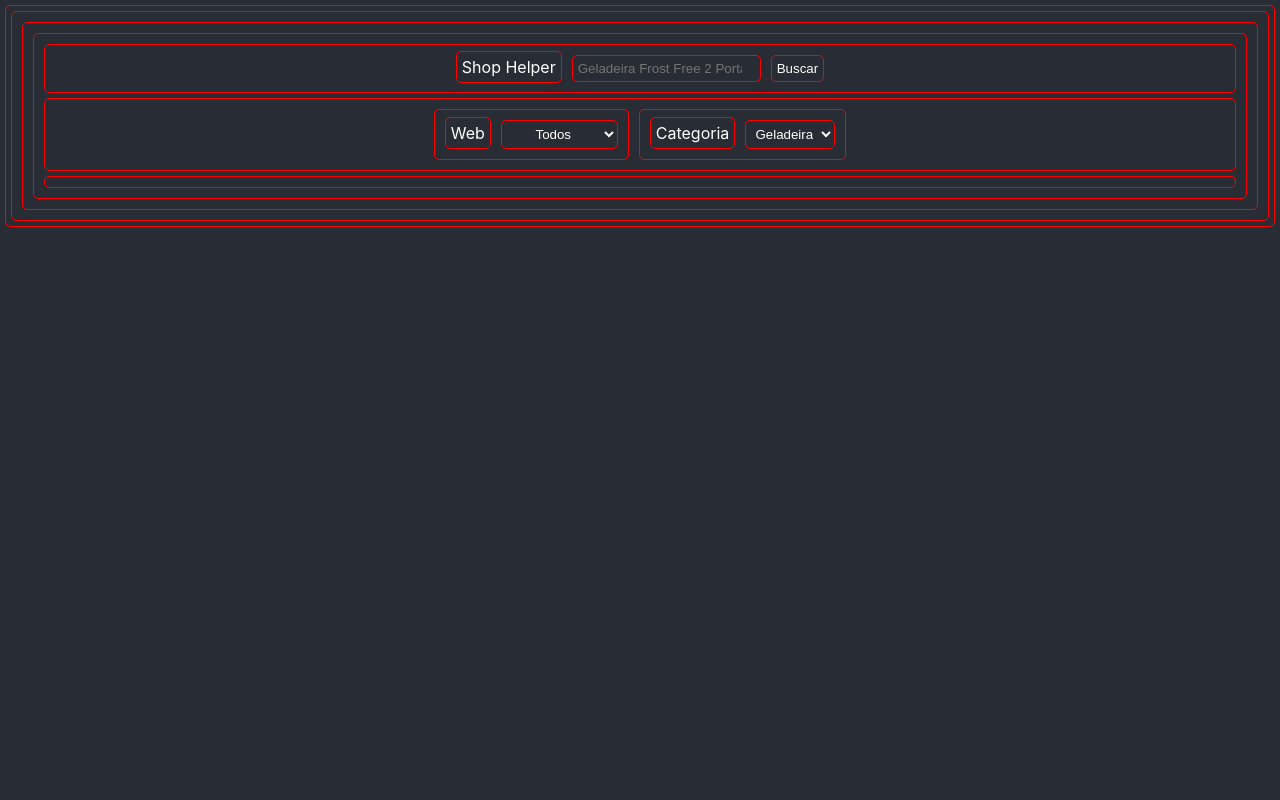
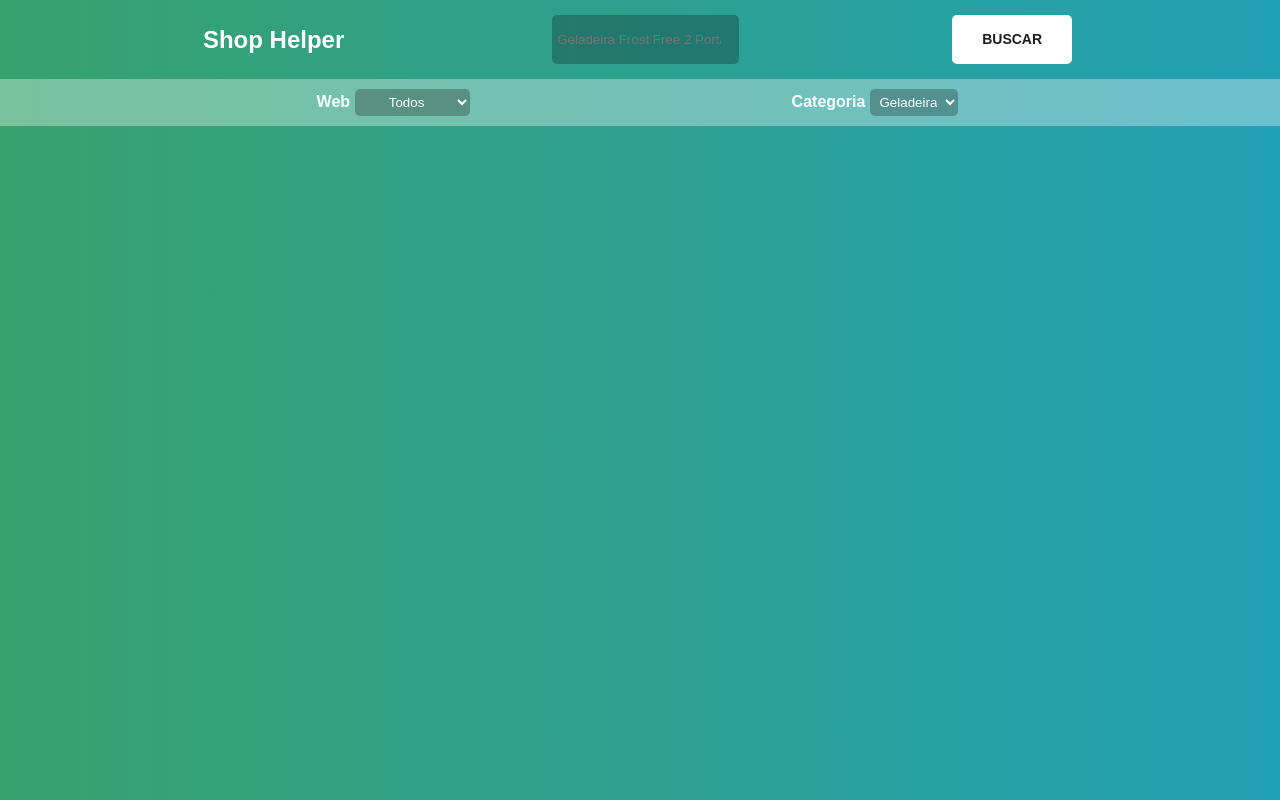
Before and after one commit to gabrielrodriguesleite/shop-helper, a React (Create React App) app: page / in a window 1280 px wide. Built offline with nearby package versions, Linux system fonts and the light colour scheme.

Commit message:
feat: style improved

```diff
--- a/src/App.css
+++ b/src/App.css
@@ -1,18 +1,71 @@
-* {
-  box-sizing: border-box;
+input {
+  background-color: #00000040;
+}
+
+input, select, button{
   margin: 5px;
   padding: 5px;
-  border: 1px solid red;
-  background-color: #282c34;
-  color: white;
-  text-align: center;
   border-radius: 5px;
 }
 
-.category-section {
+section {
+  margin: 5px 0;
+  padding: 5px 0;
+}
+
+select {
+  background-color: #00000040;
+}
+
+.logo {
+  display: flex;
+  justify-content: center;
+  align-items: center;
+  font-size: 1.5rem;
+  font-weight: 800;
+}
+
+.search-bar, .category-section {
   display: flex;
   flex-direction: row;
-  justify-content: center;
+  justify-content: space-evenly;
+  align-items: stretch;
+}
+
+.category-section {
+  background-color: #ffffff55;
+  border-radius: 0;
+  width: 100vw;
+  font-weight: 800;
+}
+
+button {
+  font-size: 14px;
+  background: #fff;
+  color: #1b1d21;
+  transition: all 0.3s linear;
+  -webkit-transition: all 0.3s linear;
+  -moz-transition: all 0.3s linear;
+  -o-transition: all 0.3s linear;
+  -ms-transition: all 0.3s linear;
+  padding: 14px 30px 14px 30px;
+  line-height: 1.5;
+  text-transform: uppercase;
+  white-space: nowrap;
+  vertical-align: middle;
+  font-weight: bold;
+  text-align: center;
+  cursor: pointer;
+}
+
+button:hover {
+  background: #333;
+  color: #fff;
+}
+
+button:focus {
+  color: #fff;
+  background: #1b1d21;
 }
 
 .cards {
@@ -21,15 +74,3 @@
   flex-wrap: wrap;
   justify-content: center;
 }
-
-img {
-  width: 200px;
-}
-
-.fake-anchor:hover {
-  background-color: gray;
-}
-
-a:hover {
-  border: 1px dashed blue
-}
--- a/src/App.jsx
+++ b/src/App.jsx
@@ -26,7 +26,9 @@ function App() {
 
       {/* ========== SEARCH AREA ========== */}
       <section className="search-bar">
-        <span>Shop Helper</span>
+        <div  className='logo'>
+          <span>Shop Helper</span>
+        </div>
 
         <input
           type="search"
--- /dev/null
+++ b/src/components/Card.css
@@ -0,0 +1,66 @@
+.Card {
+  margin: 1rem;
+  padding: 0;
+  background-color: #1b1d2166;
+
+  width: 20rem;
+  height: 25rem;
+
+  border-radius: 4px;
+
+  transition-duration: .3s;
+  transition-timing-function: ease-in-out;
+
+  padding-bottom: .2rem;
+}
+
+.Card:hover {
+  width: 21rem;
+  height: 26rem;
+  padding-bottom: 1rem;
+}
+
+.card-image-box {
+  width: inherit;
+  height: 60%;
+}
+
+.card-image-box img {
+  width: inherit;
+  height: 100%;
+  border-radius: 4px 4px 0  0;
+}
+
+.Card a {
+  display: flex;
+  flex-direction: column;
+  justify-content: space-between;
+  align-items: center;
+  width: 100%;
+  height: 100%;
+  padding: 0;
+  margin: 0;
+}
+
+.Card p {
+  padding: 5px;
+  margin: 5px;
+  max-width: 19rem;
+}
+
+.card-price {
+  font-weight: 800;
+  font-size: x-large;
+}
+
+.fake-anchor {
+  background-color: #ffffff55;
+  border-radius: 4px;
+
+  transition-duration: .3s;
+  transition-timing-function: ease-in-out;
+}
+
+.fake-anchor:hover {
+  background-color: #ffffff88;
+}
--- a/src/components/Card.jsx
+++ b/src/components/Card.jsx
@@ -1,19 +1,26 @@
-import React from "react"
-import PropTypes from "prop-types";
+import React from 'react';
+import PropTypes from 'prop-types';
+import "./Card.css"
 
 function Card(props) {
-  const {website, photo, price, description} = props.item
+  const { website, photo, price, description } = props.item;
   return (
-    <a target="_blank" rel="noreferrer" href={website}>
-      <img src={photo}/>
-      <h1>R${price}</h1>
-      <div>{description}</div>
-      <div className="fake-anchor">Ver a oferta</div>
-    </a>
-  )
+    <div className="Card">
+      <a target="_blank" rel="noreferrer" href={website}>
+        <div className='card-image-box'>
+          <img src={photo} />
+        </div>
+        <div>
+          <p className='card-price'>R${price}</p>
+          <p>{description}</p>
+          <p className="fake-anchor">Ver a oferta</p>
+        </div>
+      </a>
+    </div>
+  );
 }
 
-export default Card
+export default Card;
 
 Card.propTypes = {
   item: PropTypes.shape({
@@ -23,4 +30,4 @@ Card.propTypes = {
     website: PropTypes.string,
     category: PropTypes.string,
   }).isRequired,
-}
+};
--- a/src/index.css
+++ b/src/index.css
@@ -1,13 +1,18 @@
-body {
-  margin: 0;
-  font-family: -apple-system, BlinkMacSystemFont, 'Segoe UI', 'Roboto', 'Oxygen',
-    'Ubuntu', 'Cantarell', 'Fira Sans', 'Droid Sans', 'Helvetica Neue',
-    sans-serif;
+  * {
   -webkit-font-smoothing: antialiased;
   -moz-osx-font-smoothing: grayscale;
+  box-sizing: border-box;
+  color: white;
+  text-align: center;
+  font-family: "Nunito Sans", sans-serif;
+  text-decoration: none;
+  margin: 0;
+  padding: 0;
+  border-radius: 0;
+  outline: none;
+  border: none;
 }
 
-code {
-  font-family: source-code-pro, Menlo, Monaco, Consolas, 'Courier New',
-    monospace;
+body {
+  background-image: linear-gradient(90deg, #37A16C 0%, #22A0B5 100%);
 }
```
